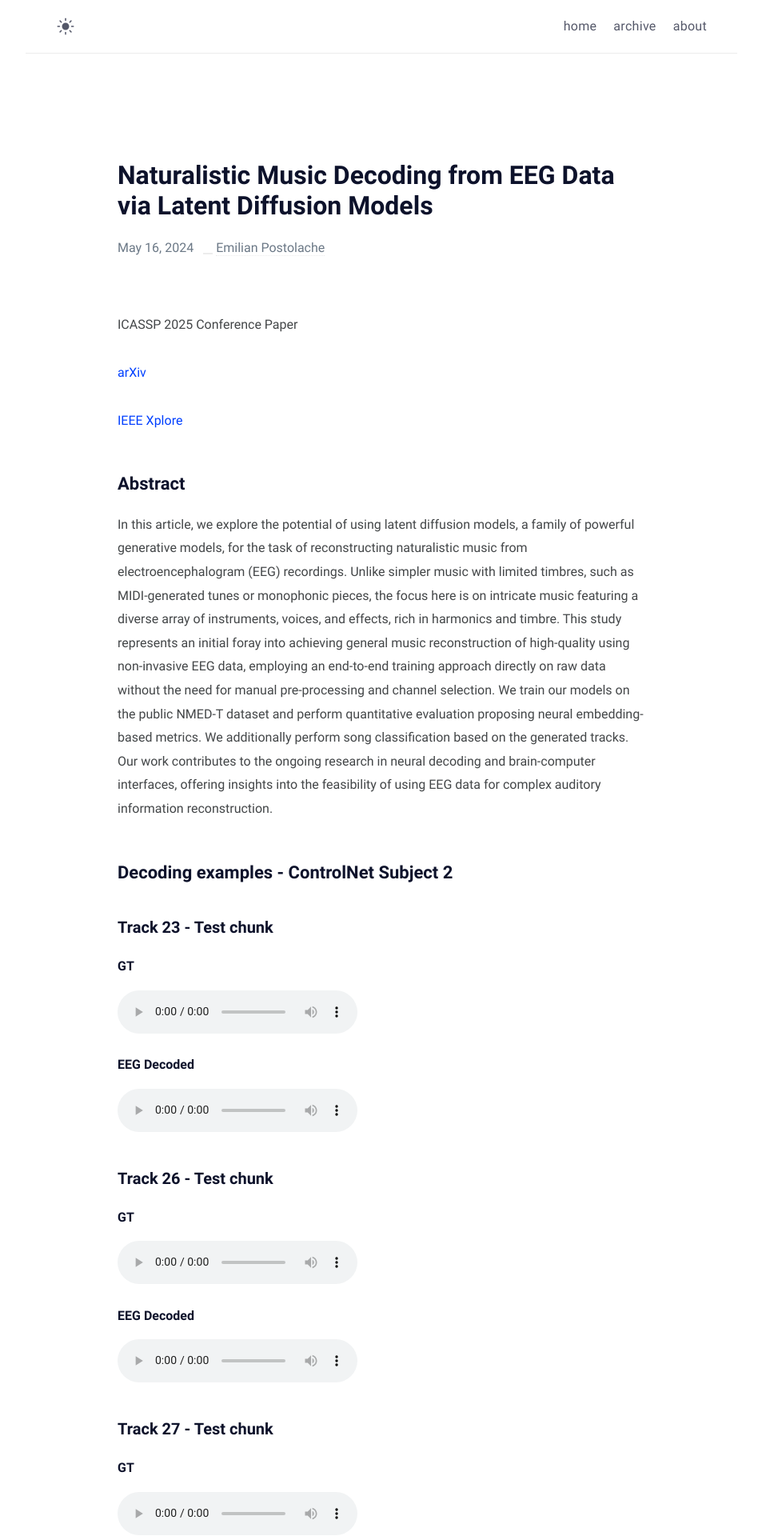
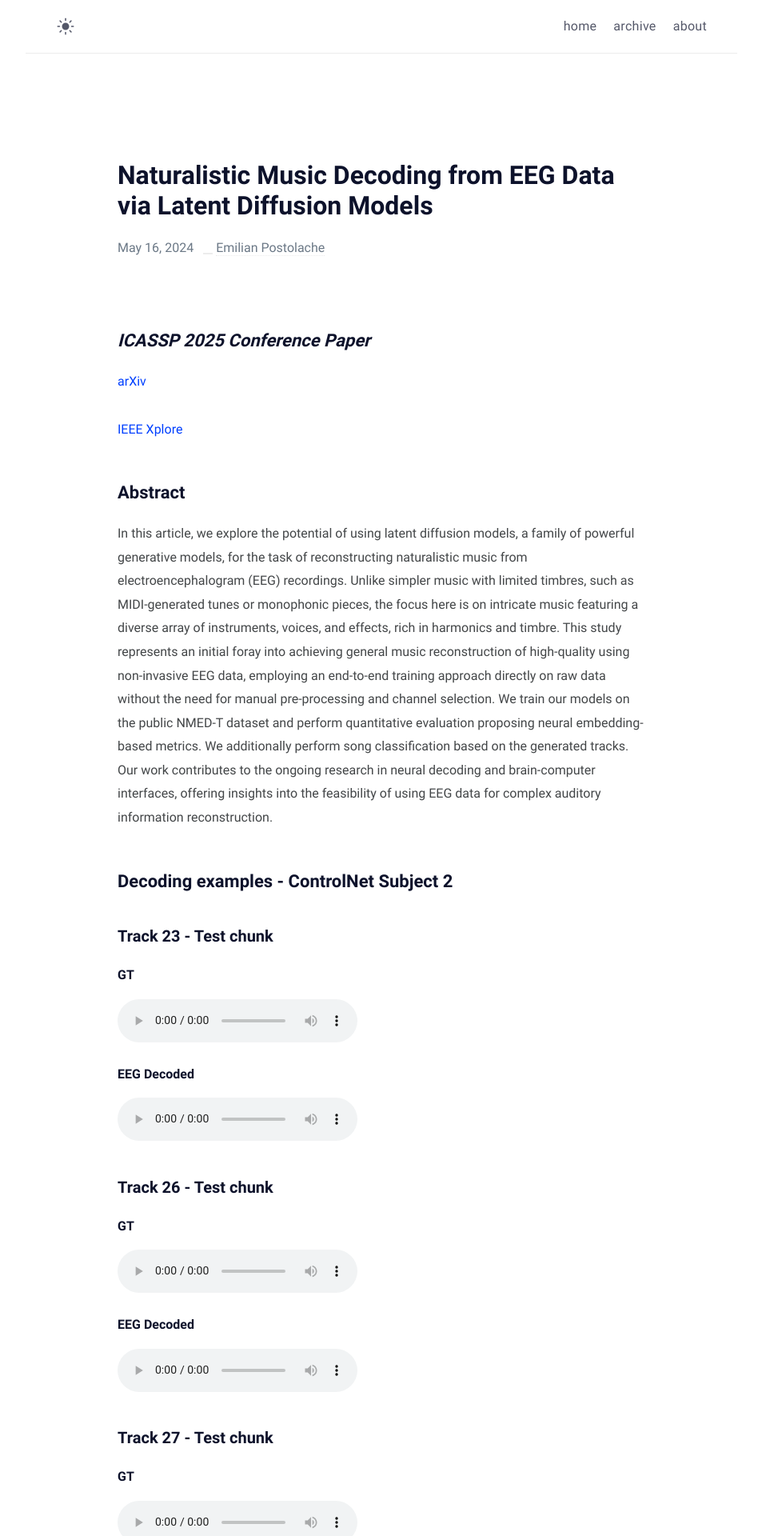
Before and after one commit to EmilianPostolache/site, a Jekyll site: the page built from _posts/brainwave/2024-05-16-brainwave.md, in a window 1280 px wide. Shown: the top 1920 px of the page at 80% size, without its empty margins (163-1116 px from the left). Built offline with Jekyll 4.4.1, drawn with Linux system fonts in a browser that asks for light colours.

```diff
--- a/_posts/brainwave/2024-05-16-brainwave.md
+++ b/_posts/brainwave/2024-05-16-brainwave.md
@@ -6,7 +6,7 @@ categories: paper
 usemathjax: true
 ---
 
-ICASSP 2025 Conference Paper
+## *ICASSP 2025 Conference Paper*
 
 <a href="https://arxiv.org/abs/2405.09062v6">arXiv</a>
 
```
